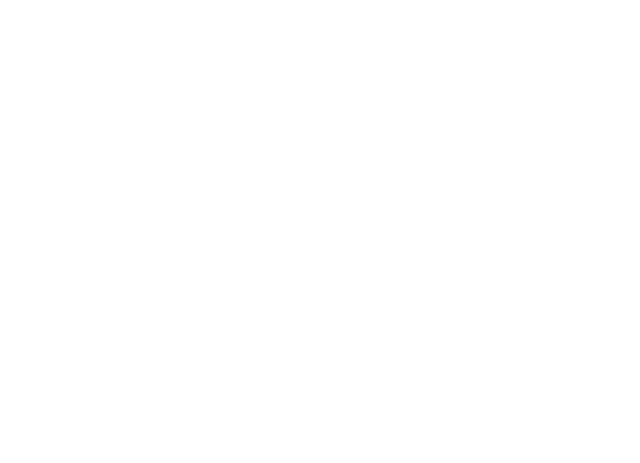
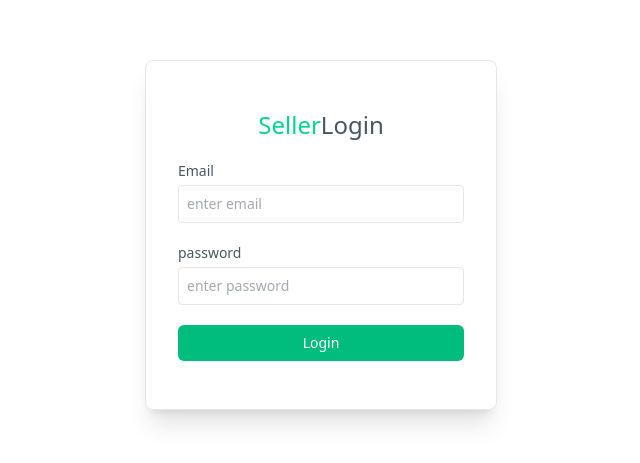
Before and after one commit to rohit-roshan123/ApnaCart--Grocery-shopping-application, a React (Vite) app in the folder ApnaCart/apnacart/: page /seller in a window 1280 px wide. Before the commit this address had no page. Shown: the part 165-628 px from the top of the page, without its empty margins (319-959 px from the left). Built offline with nearby package versions, Linux system fonts and the light colour scheme.

Commit message:
seller login form completed

```diff
--- a/ApnaCart/apnacart/src/App.jsx
+++ b/ApnaCart/apnacart/src/App.jsx
@@ -12,12 +12,14 @@
 import Cart from './Pages/Cart';
 import AddAddress from './Pages/AddAddress';
 import MyOrders from './Pages/MyOrders';
+import SellerLogin from './components/seller/SellerLogin';
+import SellerLayout from './Pages/seller/SellerLayout';
 
 const App = () => {
 
   const isSellerPath = useLocation().pathname.includes("seller");
 
-  const {showUserLogin} = useAppContext()
+  const {showUserLogin, isSeller} = useAppContext()
 
 
   return (
@@ -36,6 +38,8 @@
           <Route path='/cart' element={<Cart/>}/>
           <Route path='/add-address' element={<AddAddress/>}/>
           <Route path='/my-orders' element={<MyOrders/>}/>
+          <Route path='/seller' element={isSeller ? <SellerLayout/> : <SellerLogin/>}/>
+
         </Routes>
       </div>
 
--- /dev/null
+++ b/ApnaCart/apnacart/src/Pages/seller/SellerLayout.jsx
@@ -0,0 +1,60 @@
+import { Link, NavLink, Outlet } from "react-router-dom";
+import { useAppContext } from "../../context/AppContext";
+import { assets } from "../../assets/assets";
+import { useState } from "react";
+
+const SellerLayout = () => {
+
+    const { setIsSeller } = useAppContext();
+
+     const [isActive, setIsActive] = useState(true);
+
+    const sidebarLinks = [
+        { name: "Add Product", path: "/seller", icon: assets.add_icon },
+        { name: "Product List", path: "/seller/product-list", icon: assets.product_list_icon },
+        { name: "Orders", path: "/seller/orders", icon: assets.order_icon },
+    ];
+
+    const logout = async ()=>{
+
+        setIsSeller(false);
+
+    }
+
+    return (
+        <>
+            <div className="flex items-center justify-between px-4 md:px-8 border-b border-gray-300 py-3 bg-white">
+                <Link to='/' >
+                    <img className="cursor-pointer w-34 md:w-38" src={assets.logo} alt="dummyLogoColored" />
+                </Link>
+                <div className="flex items-center gap-5 text-gray-500">
+                    <p>Hi! Admin</p>
+                    <button onClick={logout} className='border rounded-full text-sm px-4 py-1'>Logout</button>
+                </div>
+            </div>
+
+            <div className="flex">
+
+                <div className="md:w-64 w-16 border-r h-[550px] text-base border-gray-300 pt-4 flex flex-col transition-all duration-300">
+                {sidebarLinks.map((item) => (
+                    <NavLink to={item.path} key={item.name} end={item.path === "/seller"}
+                        className={({ isActive }) => `flex items-center py-3 px-4 gap-3
+                            ${isActive ? "border-r-4 md:border-r-[6px] bg-emerald-500/10 border-emerald-500 text-emerald-500"
+                                : "hover:bg-gray-100/90 border-white"
+                            }`
+                        }
+                    >
+                        <img src={item.icon} alt=" " className="w-7 h-7" />
+                        <p className="md:block hidden text-center">{item.name}</p>
+                    </NavLink>
+                ))}
+            </div>
+
+            <Outlet/>
+            </div>
+
+        </>
+    );
+};
+
+export default SellerLayout;
--- a/ApnaCart/apnacart/src/components/seller/SellerLogin.jsx
+++ b/ApnaCart/apnacart/src/components/seller/SellerLogin.jsx
@@ -1,8 +1,46 @@
-import React from 'react'
+import React, { useEffect, useState } from 'react'
+import { useAppContext } from '../../context/AppContext'
 
 const SellerLogin = () => {
-  return (
-    <div>SellerLogin</div>
+  const {isSeller, setIsSeller, navigate} = useAppContext()
+  const [email, setEmail] = useState("")
+  const [password, setPassword] = useState("")
+
+  const onSubmitHandler = async (event)=>{
+    event.preventDefault();
+    setIsSeller(true)
+  }
+
+  useEffect(()=>{
+    if(isSeller){
+      navigate("/seller")
+    }
+  },[isSeller])
+
+
+  return !isSeller && (
+
+      <form onSubmit={onSubmitHandler} className='min-h-screen flex items-center text-sm text-gray-600'>
+
+        <div className='flex flex-col gap-5 m-auto items-start p-8 py-12 min-w-80 sm:min-w-88 rounded-lg shadow-xl border border-gray-200'>
+          <p className='text-2xl font-medium m-auto'><span className='text-emerald-400'>Seller</span>Login</p>
+
+          <div className='w-full '>
+            <p>Email</p>
+            <input onChange={(e)=>setEmail(e.target.value)} value={email} type="email" placeholder='enter email' className='border border-gray-200 rounded w-full p-2 mt-1 outline-primary' required/>
+          </div>
+          <div className='w-full '>
+            <p>password</p>
+            <input onChange={(e)=>setPassword(e.target.value)} value={password} type="password" placeholder='enter password' className='border border-gray-200 rounded w-full p-2 mt-1 outline-primary' required/>
+          </div>
+
+          <button className='bg-emerald-500 text-white w-full py-2 rounded-md cursor-pointer'>Login</button>
+
+
+        </div>
+
+      </form>
+
   )
 }
 
```
